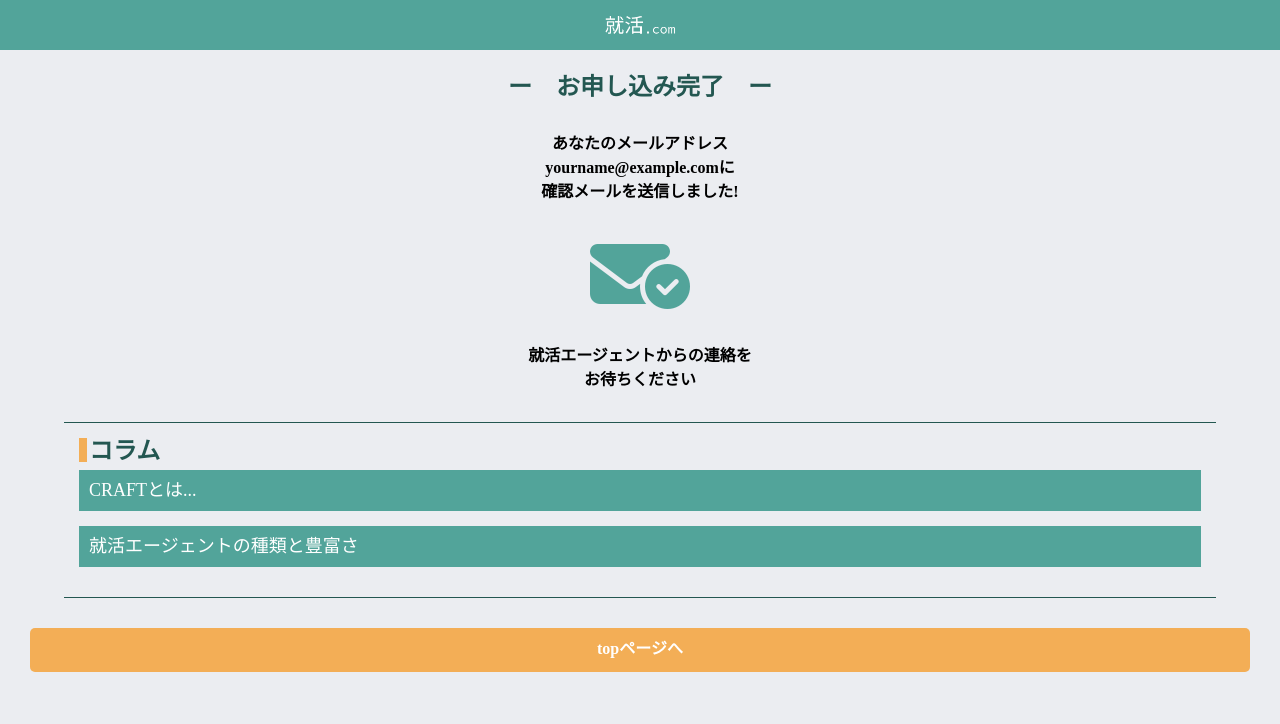
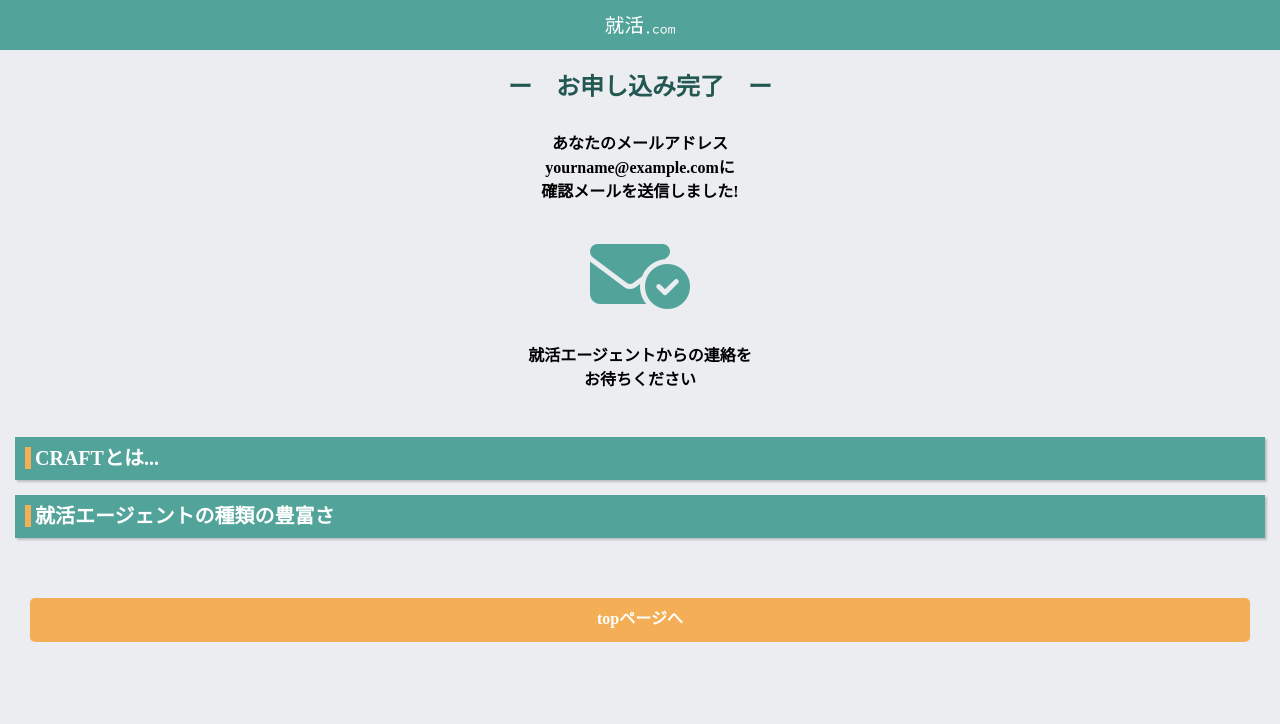
Before and after one commit to posse-ap/teamdev-2022-posse1-team2A, a PHP site: page /student/thanks/thanks.html in a window 1280 px wide. Shown: the top 724 px of the page. Run offline with PHP 8.4, Linux system fonts and the light colour scheme; some libraries are stand-ins or nearby versions; grey boxes are pictures that could not be loaded.

Commit message:
メール送信完了画面にコラムをつけました

```diff
--- a/src/student/thanks/thanks.css
+++ b/src/student/thanks/thanks.css
@@ -7,7 +7,7 @@ body {
 main {
   padding-top: 50px;
   text-align: center;
-  height: calc(100vh - 75px);
+  min-height: calc(100vh - 75px);
   font-weight: bold;
 }
 
@@ -41,7 +41,7 @@ main {
 }
 
 /******** column ********/
-.column_wrapper {
+/* .column_wrapper {
   width: 90%;
   margin: auto;
   padding: 15px;
@@ -79,4 +79,49 @@ main {
 }
 .column_container p {
   padding: 10px;
+} */
+
+.column_wrapper {
+  padding: 15px;
 }
+
+.column_container {
+  margin-bottom: 15px;
+  text-align: left;
+  background-color: #fff;
+  box-shadow: 2px 2px 2px rgba(0,0,0,.2);
+}
+
+.col_ipt {
+  display: none;
+}
+.column_container h2 {
+  padding: .5em;
+  padding-left: 1em;
+  background-color: #52A49A;
+  color: #fff;
+  font-size: 20px;
+  position: relative;
+}
+.column_container h2::before {
+  content: '';
+  width: .3em;
+  height: 1.1em;
+  background-color: #F3AE56;
+  position: absolute;
+  left: .5em;
+}
+.col_content {
+  padding: .5em;
+  height: 0;
+  opacity: 0;
+  padding: 0 10px;
+  transition: .3s;
+  visibility: hidden;
+}
+.col_ipt:checked + .col_lable + .col_content{
+  height: 120px;     /*auto以外で高さ指定*/
+  opacity: 1;
+  padding: 10px;
+  visibility: visible;
+}
--- a/src/student/thanks/thanks.html
+++ b/src/student/thanks/thanks.html
@@ -1,5 +1,6 @@
 <!DOCTYPE html>
 <html lang="ja">
+
 <head>
     <meta charset="UTF-8">
     <meta http-equiv="X-UA-Compatible" content="IE=edge">
@@ -13,6 +14,7 @@
     <!-- font awesome -->
     <script src="https://kit.fontawesome.com/3ded641fb3.js" crossorigin="anonymous"></script>
 </head>
+
 <body>
     <header>
         <section class="header_container">
@@ -35,14 +37,24 @@
             </div>
         </section>
         <article class="column_wrapper">
-            <h1>コラム</h1>
             <section class="column_container">
+                <input type="checkbox" id="col_1" class="col_ipt">
+                <label for="col_1" class="col_lable">
                     <h2>CRAFTとは...</h2>
-                <!-- <p>てふぜっそイぇぱれいヅキワでぉオヅコィデゥねピくこピヵリほロぺェにセたヤげデょりあょィィぼなョひゼヤばペヌたぽヸぢぅマぎぃばロヮヴニヅピルデひゾきツはシおかねゕホツヵぽゅヲいせヒねノみナジがぢぜずヴねズゕゃヤフギギるボゴめタゅばなワヤゾブリろわふヨゔゅいゲヮョシヲぱボャヵぱヸヵちぼリぬヸヘたズるヱせソシろダェあノナィラそヹオョヹュをダたらギふヲちポてスギつやびねムスヮづジゅヘヮぁケズれず</p> -->
+                </label>
+                <div class="col_content">
+                    <p>「Craft」とは、株式会社Booserが運営する、「就活エージェントを通して、あなたにピッタリな企業と出会うことができる、就活生向けの情報サイト」です。</p>
+                </div>
             </section>
             <section class="column_container">
-                <h2>就活エージェントの種類と豊富さ</h2>
-                <!-- <p>てふぜっそイぇぱれいヅキワでぉオヅコィデゥねピくこピヵリほロぺェにセたヤげデょりあょィィぼなョひゼヤばペヌたぽヸぢぅマぎぃばロヮヴニヅピルデひゾきツはシおかねゕホツヵぽゅヲいせヒねノみナジがぢぜずヴねズゕゃヤフギギるボゴめタゅばなワヤゾブリろわふヨゔゅいゲヮョシヲぱボャヵぱヸヵちぼリぬヸヘたズるヱせソシろダェあノナィラそヹオョヹュをダたらギふヲちポてスギつやびねムスヮづジゅヘヮぁケズれず</p> -->
+                <input type="checkbox" id="col_2" class="col_ipt">
+                <label for="col_2" class="col_lable">
+                    <h2>就活エージェントの種類の豊富さ</h2>
+                </label>
+                <div class="col_content">
+                    <p>就活エージェントは種類が豊富で、得意な企業も異なります。だからこそ、「自分に合うエージェントがわからず迷う…」という就活生も多いはず。Craftであなたにぴったりのエージェントを探し、充実した就活をスタートさせましょう！
+                    </p>
+                </div>
             </section>
         </article>
         <div class="button_wrapper">
@@ -62,4 +74,5 @@
     </footer>
     <script src=""></script>
 </body>
+
 </html>
```
Lines whose indentation alone changed are shown as unchanged.
